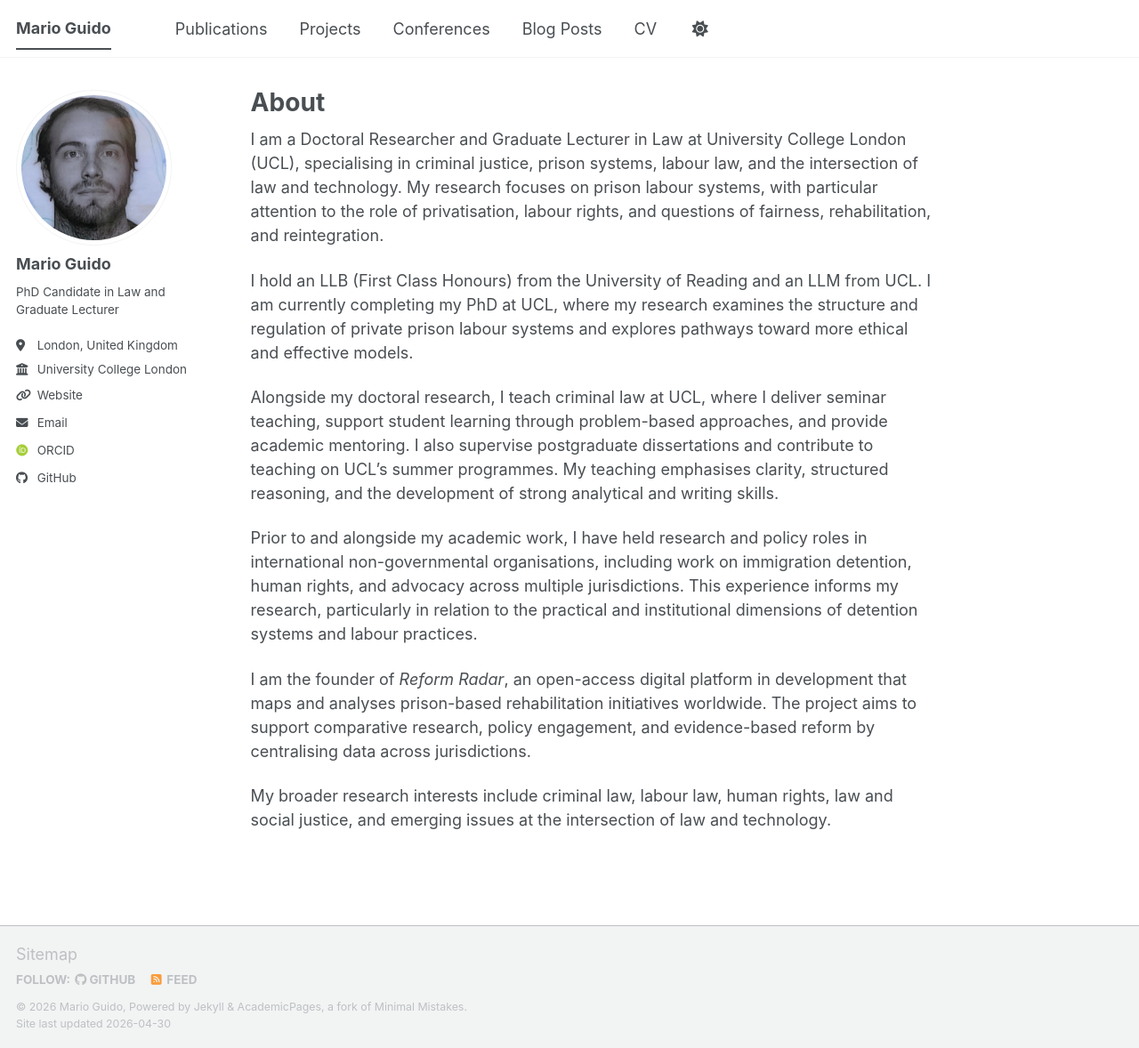
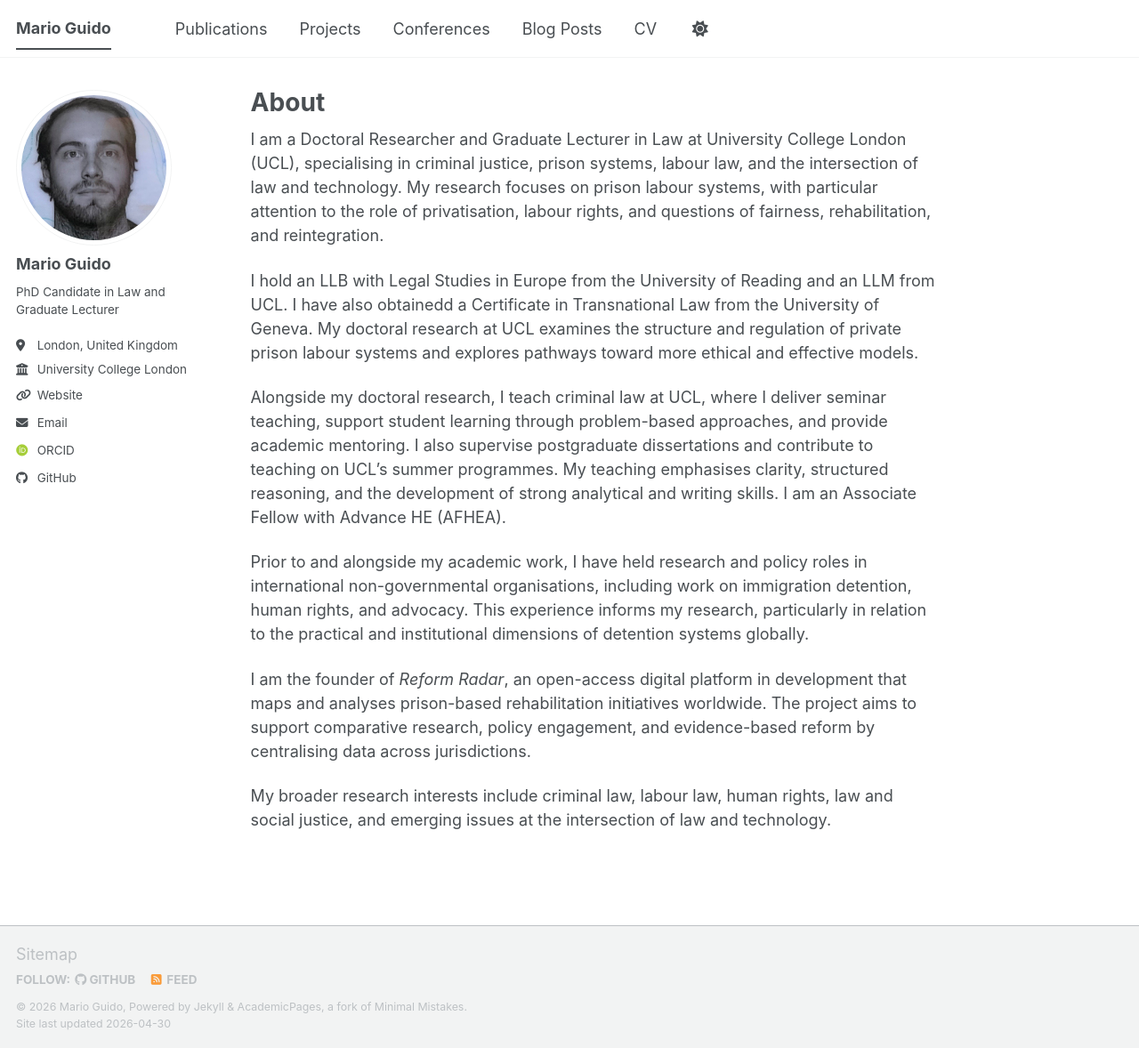
Before and after one commit to MarioGuido-dr/MarioGuido-dr.github.io, a Jekyll site: the page built from _pages/about.md, in a window 1280 px wide and 1178 px high. Shown: the whole window at 89% size. Built offline with Jekyll 4.4.1, drawn with Linux system fonts in a browser that asks for light colours; some web fonts are replaced; a script bundle is joined from its source files by our own code; library files that are not in the unit come from our copies.

Commit message:
Update about.md

```diff
--- a/_pages/about.md
+++ b/_pages/about.md
@@ -8,11 +8,11 @@ author_profile: true
 
 I am a Doctoral Researcher and Graduate Lecturer in Law at University College London (UCL), specialising in criminal justice, prison systems, labour law, and the intersection of law and technology. My research focuses on prison labour systems, with particular attention to the role of privatisation, labour rights, and questions of fairness, rehabilitation, and reintegration.
 
-I hold an LLB (First Class Honours) from the University of Reading and an LLM from UCL. I am currently completing my PhD at UCL, where my research examines the structure and regulation of private prison labour systems and explores pathways toward more ethical and effective models.
+I hold an LLB with Legal Studies in Europe from the University of Reading and an LLM from UCL. I have also obtainedd a Certificate in Transnational Law from the University of Geneva.  My doctoral research at UCL examines the structure and regulation of private prison labour systems and explores pathways toward more ethical and effective models.
 
-Alongside my doctoral research, I teach criminal law at UCL, where I deliver seminar teaching, support student learning through problem-based approaches, and provide academic mentoring. I also supervise postgraduate dissertations and contribute to teaching on UCL’s summer programmes. My teaching emphasises clarity, structured reasoning, and the development of strong analytical and writing skills.
+Alongside my doctoral research, I teach criminal law at UCL, where I deliver seminar teaching, support student learning through problem-based approaches, and provide academic mentoring. I also supervise postgraduate dissertations and contribute to teaching on UCL’s summer programmes. My teaching emphasises clarity, structured reasoning, and the development of strong analytical and writing skills. I am an Associate Fellow with Advance HE (AFHEA).
 
-Prior to and alongside my academic work, I have held research and policy roles in international non-governmental organisations, including work on immigration detention, human rights, and advocacy across multiple jurisdictions. This experience informs my research, particularly in relation to the practical and institutional dimensions of detention systems and labour practices.
+Prior to and alongside my academic work, I have held research and policy roles in international non-governmental organisations, including work on immigration detention, human rights, and advocacy. This experience informs my research, particularly in relation to the practical and institutional dimensions of detention systems globally.
 
 I am the founder of *Reform Radar*, an open-access digital platform in development that maps and analyses prison-based rehabilitation initiatives worldwide. The project aims to support comparative research, policy engagement, and evidence-based reform by centralising data across jurisdictions.
 
```
